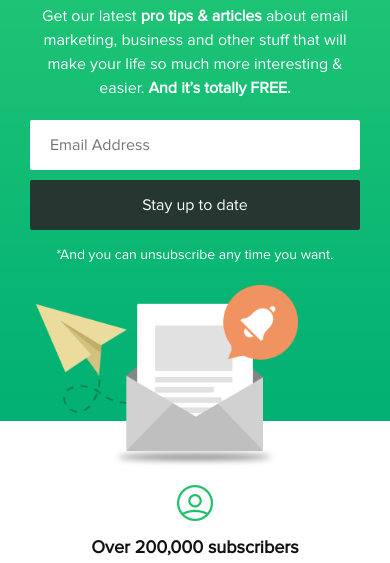
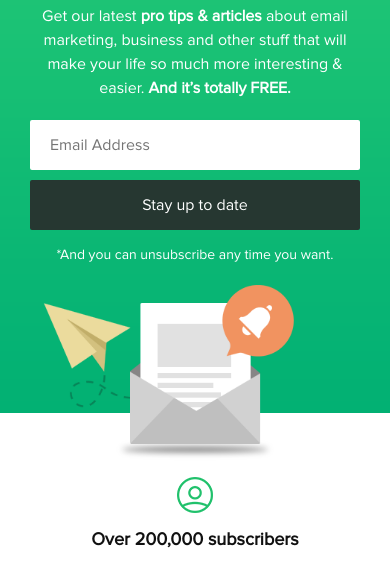
Before and after one commit to mntsm/mailerlite, a plain HTML site: page index.html in a window 390 px wide. Shown: the part 251-814 px from the top of the page. Drawn offline with nearby package versions, Linux system fonts and the light colour scheme.

Commit message:
Add files via upload

```diff
--- a/main.css
+++ b/main.css
@@ -8,17 +8,7 @@
 	background-image: url('img/bg.png');
 	background-position: bottom center;
 	position: relative;
-
 }
-
-
-
-
-
-
-
-
-
 .logo {
 	margin: 40px auto;
 }
@@ -41,8 +31,6 @@
 	margin-top: 10px;
 	margin-bottom: 20px;
 }
-
-
 .inputbox {
 	max-width: 450px;
 	margin: 0 auto;
@@ -72,8 +60,8 @@
 	width: 40%;
 }
 .inputbutton:hover {
-	background: #000;}
-
+	background: #000;
+}
 .smalltext {
 	padding-top: 30px;
 	padding-bottom: 20px;
@@ -85,14 +73,9 @@
 }
 
 .graphic {
-
 	margin: 0 auto;
 	padding: 0px;
 }
-
-
-
-
 .col-lg-4 {
 	margin: 0 0 20px 0;
 }
@@ -108,7 +91,6 @@
 	font-size: 18px;
 	font-weight: bold;
 	margin-bottom: 15px;
-
 }
 .features img {
 	margin-bottom: 16px;
@@ -161,7 +143,6 @@
 .testimonials button:hover {
 
     background:#119365;
-
 }
 .page-footer {
 	color: #ccc;
@@ -180,13 +161,10 @@
 	text-decoration: underline;
 }
 
-
 @font-face {
     font-family: "My Custom Font";
     src: url(CustomFont.otf) format("truetype");
 }
-
-
 
 
 @media only screen and (max-width: 670px) {
@@ -207,6 +185,7 @@
    line-height: 24px;
 
 }
+
 }
 
 
@@ -221,7 +200,6 @@
 }
 .inputemail {
 
-
 	width: 100%;
 	margin-bottom: 10px;
 	border-radius: 2px;
@@ -233,8 +211,8 @@
 	border-radius: 2px;
 }
 .graphic {
-	width: 320px;
-	height: 184px;
+	width: 305px;
+	height: 176px;
 }
 
 }
```
Also changed, not shown: index.html (+1 -11 lines). Lines whose indentation alone changed are shown as unchanged.
